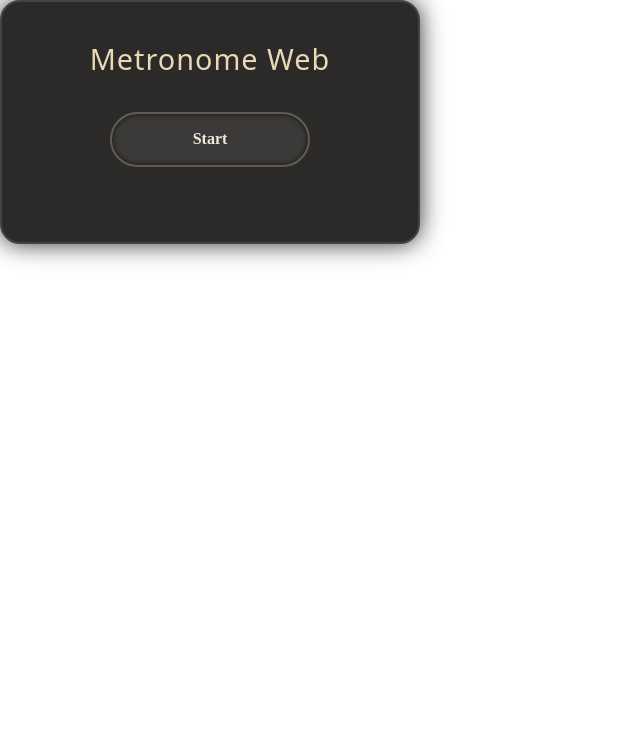
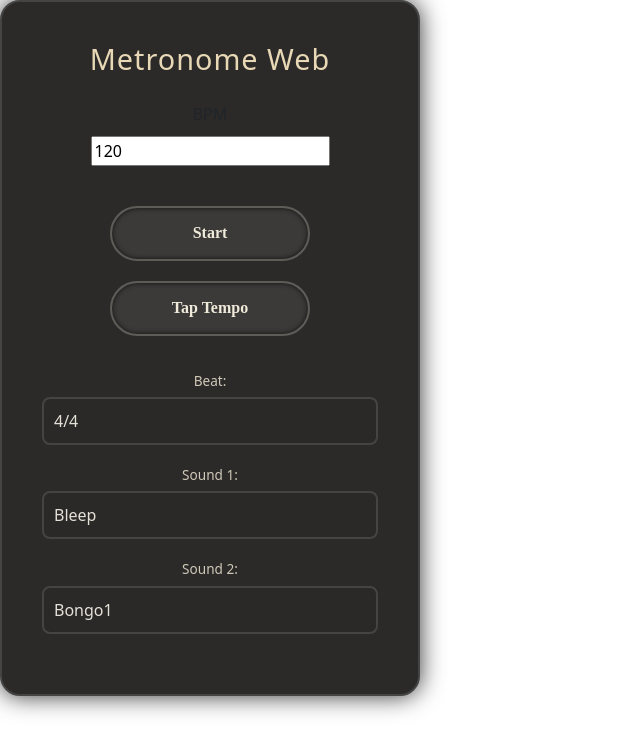
Before and after one commit to cesar-torrelles/metronomeweb, an Angular app: page / in a window 1280 px wide. Shown: the top 752 px of the page, without its empty margins (0-640 px from the left). Built offline with nearby package versions, Linux system fonts and the light colour scheme; no server answers.

Commit message:
modifing audio engine

```diff
--- a/src/app/metronome/MetronomeComponent2.ts
+++ b/src/app/metronome/MetronomeComponent2.ts
@@ -10,11 +10,29 @@ import { FormsModule } from '@angular/forms';
   styleUrls: ['./metronome.component.css']
 })
 export class MetronomeComponent implements OnInit, OnDestroy {
-  bpm: number = 150;
+  bpm: number = 120;
   metronomeRunning: boolean = false;
   private intervalId: any;
   private audioCtx?: AudioContext;
-  private clickBuffer: AudioBuffer | null = null;
+  private clickBuffer1: AudioBuffer | null = null;
+  private clickBuffer2: AudioBuffer | null = null;
+  private tapTimes: number[] = [];
+  private maxTaps: number = 5;
+  public bpmTap: number | null = null;
+  denominator: number = 4;
+
+
+  soundsArray = [
+    '/assets/Bleep.mp3',
+    '/assets/Bongo1.mp3',
+    '/assets/Bongo2.mp3',
+    '/assets/Bongo3.mp3',
+    '/assets/Bongo4.mp3',
+    '/assets/hihat.mp3',
+    '/assets/Kick.mp3',
+    '/assets/Perc_Hi.mp3',
+    '/assets/Snap.mp3',
+    '/assets/Snare.mp3'];
 
   constructor(@Inject(PLATFORM_ID) private platformId: Object) {
     // Verifica si estamos en navegador y si AudioContext está disponible
@@ -27,32 +45,58 @@ export class MetronomeComponent implements OnInit, OnDestroy {
   }
 
   ngOnInit(): void {
-    this.loadClickSound();
+    this.loadClickSound1("1");
   }
 
   ngOnDestroy(): void {
     this.stopMetronome();
   }
 
-  async loadClickSound() {
+
+  async loadClickSound1(value: string) {
+    console.log(value);
+    const parsedValue = parseInt(value, 10);
     if (!this.audioCtx) return;
 
     try {
-      const response = await fetch('/assets/Bleep.mp3'); // ruta desde "src/assets"
-      const arrayBuffer = await response.arrayBuffer();
-      this.clickBuffer = await this.audioCtx.decodeAudioData(arrayBuffer);
+      const sound = await fetch(this.soundsArray[parsedValue]); // ruta desde "src/assets"
+      const arrayBuffer = await sound.arrayBuffer();
+      this.clickBuffer1 = await this.audioCtx.decodeAudioData(arrayBuffer);
     } catch (error) {
       console.error('Error al cargar el sonido:', error);
     }
   }
 
-  playClick() {
-    if (!this.audioCtx || !this.clickBuffer) return;
+  async loadClickSound2(value: string) {
+    console.log(value);
+    const parsedValue = parseInt(value, 10);
+    if (!this.audioCtx) return;
+
+    try {
+      const sound = await fetch(this.soundsArray[parsedValue]); // ruta desde "src/assets"
+      const arrayBuffer = await sound.arrayBuffer();
+      this.clickBuffer2 = await this.audioCtx.decodeAudioData(arrayBuffer);
+    } catch (error) {
+      console.error('Error al cargar el sonido:', error);
+    }
+  }
+
+  playClick1() {
+    if (!this.audioCtx || !this.clickBuffer1) return;
 
     const source = this.audioCtx.createBufferSource();
-    source.buffer = this.clickBuffer;
+    source.buffer = this.clickBuffer1;
     source.connect(this.audioCtx.destination);
-    source.start();
+    source.start(this.audioCtx.currentTime);
+  }
+
+  playClick2() {
+    if (!this.audioCtx || !this.clickBuffer2) return;
+
+    const source = this.audioCtx.createBufferSource();
+    source.buffer = this.clickBuffer2;
+    source.connect(this.audioCtx.destination);
+    source.start(this.audioCtx.currentTime + 0.1); // Añadir un pequeño retraso para evitar solapamiento
   }
 
   toggleMetronome() {
@@ -70,7 +114,8 @@ export class MetronomeComponent implements OnInit, OnDestroy {
     const intervalMs = (60 / this.bpm) * 1000;
 
     this.intervalId = setInterval(() => {
-      this.playClick();
+      this.playClick1();
+      this.playClick2();
     }, intervalMs);
 
     this.metronomeRunning = true;
@@ -80,4 +125,50 @@ export class MetronomeComponent implements OnInit, OnDestroy {
     clearInterval(this.intervalId);
     this.metronomeRunning = false;
   }
+
+
+  onKeyPress(event: KeyboardEvent): void {
+    const inputChar = event.key;
+    const currentValue = (event.target as HTMLInputElement).value;
+
+    // Permitir solo números y un máximo de 3 cifras
+    if (!/^\d$/.test(inputChar) || currentValue.length >= 3) {
+      event.preventDefault(); // Bloquea la entrada
+    }
+  }
+
+  onTap() {
+
+    const currentTime = Date.now();
+    this.tapTimes.push(currentTime);
+
+    // Mantener solo los últimos `maxTaps` tiempos
+    if (this.tapTimes.length > this.maxTaps) {
+      this.tapTimes.shift();
+    }
+
+    if (this.tapTimes.length >= 2) {
+      // Calcular los intervalos entre taps
+      const intervals = [];
+      for (let i = 1; i < this.tapTimes.length; i++) {
+        intervals.push(this.tapTimes[i] - this.tapTimes[i - 1]);
+      }
+
+      // Calcular el intervalo promedio
+      const averageInterval = intervals.reduce((a, b) => a + b, 0) / intervals.length;
+
+      // Calcular BPM
+      this.bpm = Math.round(60000 / averageInterval);
+    } else {
+      this.bpmTap = null;
+    }
+  }
+   //metode that assign beat
+  assignBeat(value: string) {
+    const parsedValue = parseInt(value, 10);
+    this.denominator = parsedValue;
+
+  }
+
+
 }
--- a/src/app/metronome/metronome.component.html
+++ b/src/app/metronome/metronome.component.html
@@ -2,7 +2,7 @@
 
   <div class="plugin-container">
     <h2 class="plugin-title">Metronome Web</h2>
-<!--
+
     <div id="bpm-knob-container">
       <label for="bpm-knob">BPM</label>
       <div id="bpm-knob"></div>
@@ -10,14 +10,14 @@
          <input class="bpm-value" type="number" [(ngModel)]="bpm" [disabled]="metronomeRunning" maxlength="3" (keypress)="onKeyPress($event)">
       </div>
     </div>
-  -->
+
 
     <div class="controls">
       <button class="vintage-button" (click)="toggleMetronome()" title="start/pause">{{ metronomeRunning ? 'Pause' :
           'Start' }}
       </button>
 
-      <!--
+
       <button class="vintage-button" (click)="onTap()">Tap Tempo</button>
 
     </div>
@@ -35,7 +35,7 @@
 
       <div class="selector-group">
         <label>Sound 1:</label>
-        <select #soundSelect1 (change)="assignSound1(soundSelect1.value)">
+        <select #soundSelect1 (change)="loadClickSound1(soundSelect1.value)">
           <option value="0">Bleep</option>
           <option value="1">Bongo1</option>
           <option value="2">Bongo2</option>
@@ -52,7 +52,7 @@
 
       <div class="selector-group">
         <label>Sound 2:</label>
-        <select #soundSelect2 (change)="assignSound2(soundSelect2.value)">
+        <select #soundSelect2 (change)="loadClickSound2(soundSelect2.value)">
           <option value="1">Bongo1</option>
           <option value="0">Bleep</option>
           <option value="2">Bongo2</option>
@@ -66,5 +66,5 @@
         </select>
       </div>
     </div>
-    -->
+
   </div>
```
